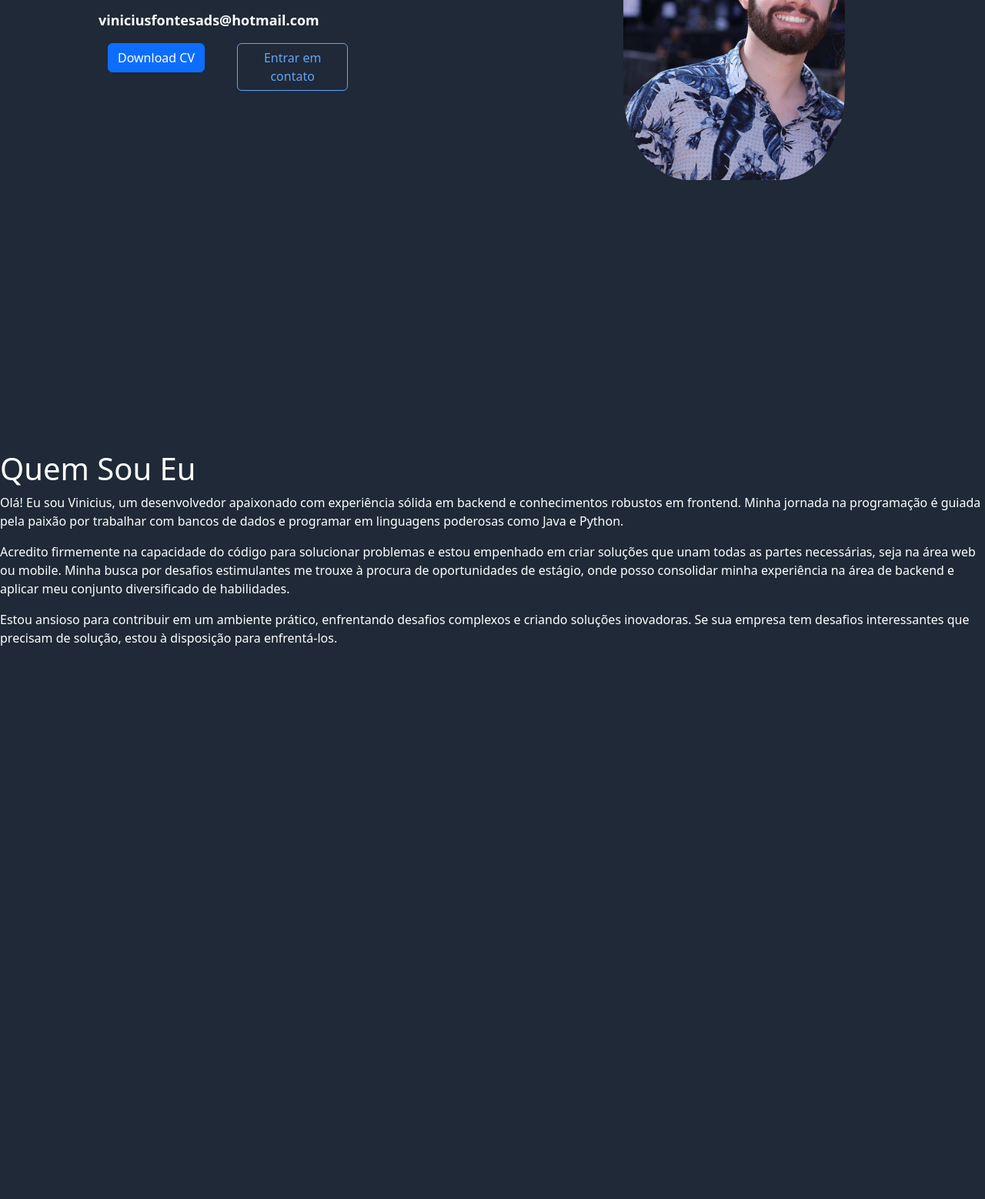
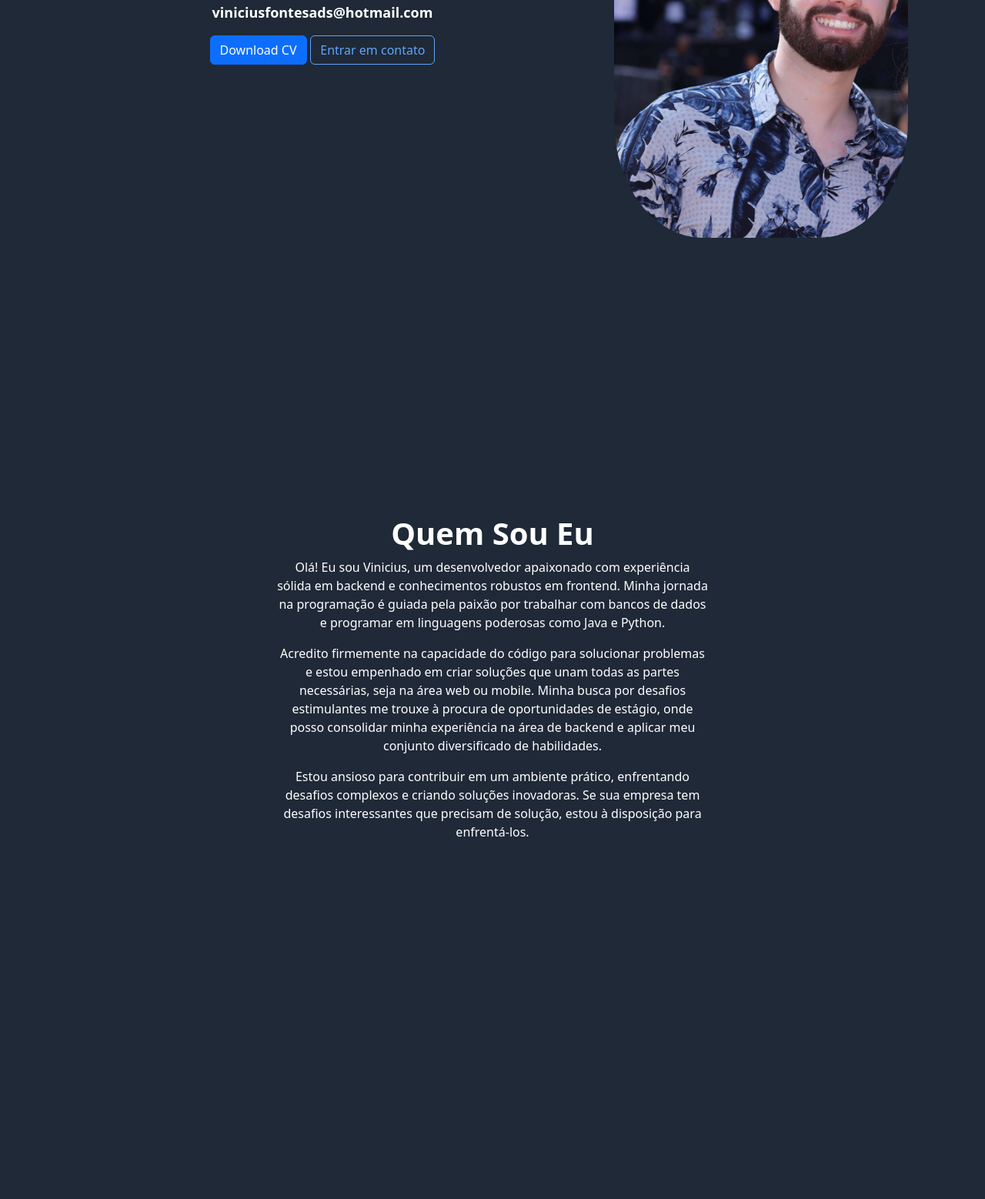
Before and after one commit to ViniFontes73/ViniFontes73.github.io, a website: page index.html in a window 1280 px wide. Shown: the part 315-1873 px from the top of the page at 77% size. Drawn offline with nearby package versions, Linux system fonts and the light colour scheme.

Commit message:
Mudando section1

```diff
--- a/index.html
+++ b/index.html
@@ -20,6 +20,7 @@
     <style>
         body{
             background-color: #1f2937;
+            padding-top: 5%;
 
         }
         .navbar-brand {
@@ -67,16 +68,18 @@
       }
       /* Adicione estas classes para a imagem */
       .profile-image {
-      width: 25%;
-      height: 25%;
+            width: 100%;
+            max-width: 70%;
             border-radius: 30%;
-      margin-top: 10%;
-      margin-left: 30%;
         }
-    /* Adicione esta regra de mídia para dispositivos móveis */
-    @media (max-width: 767px) {
+        .content {
+            text-align: center;
+        }
+
+        /* Adicione estilos para ajustar o layout em telas menores */
+        @media (max-width: 768px) {
             .profile-image {
-        display: none; /* Oculta a imagem em dispositivos móveis */
+                margin-bottom: 10px;
             }
         }
     .foot{
@@ -89,12 +92,7 @@
     margin: 50px 0; /* Adiciona espaço entre as seções */
 
 }
-    .SOBRE{
-      color: white;
-    }
-    h2{
-      font-weight: 600;
-    }
+
     .SKILL{
       color: white;
       font-weight: 700;
@@ -103,6 +101,20 @@
     }
     .Projetos{
       color: white;
+    }
+    #section2 {
+            text-align: center;
+            padding: 20px;
+            max-width: 600px; /* Define a largura máxima da seção */
+            margin: 0 auto; /* Centraliza a seção na página */
+            font-weight: lighter;
+          }
+    .SOBRE{
+      color: white;
+    }
+    h1{
+      font-weight: 700;
+
     }
     /* meus icones */
     #section3.SKILL {
@@ -230,25 +242,21 @@
       </nav>
   </header>
   <main>
-    <section id="section1" class="QuemSOU">  <!-- O ID serve para meu Jquery identificar -->
-      <div class="d-md-flex align-items-center">
-        <div>
+    <section id="section1" class="QuemSOU">
+      <div class="container content">
+          <div class="row">
+              <div class="col-md-6 order-md-2">
+                  <!-- Ordem invertida em telas menores -->
+                  <img src="/public/tesste2.jpg" alt="Imagem do perfil" class="profile-image">
+              </div>
+              <div class="col-md-6 order-md-1">
                   <p class="primeiro">Vinicius Fontes</p>
                   <p class="sub">Desenvolvedor Back<span class="end">end</span> </p>
                   <p class="sub">viniciusfontesads@hotmail.com</p>
-          <div class="container">
-            <div class="row">
-              <div class="col-md-6">
                   <a href="/public/assets/Vinicius Fontes.CV.pdf" download class="btn btn-primary">Download CV</a>
-              </div>
-              <div class="col-md-6">
                   <button type="button" class="btn btn-outline-custom">Entrar em contato</button>
               </div>
           </div>
-          </div>
-        </div>
-        <!-- Adicione a imagem aqui -->
-        <img src="/public/tesste2.jpg" alt="Imagem do perfil" class="profile-image  ">
       </div>
   </section>
     <section id="section2" class="SOBRE">
```
Also changed, not shown: projetoteste.html (+67 -4 lines). Lines whose indentation alone changed are shown as unchanged.
